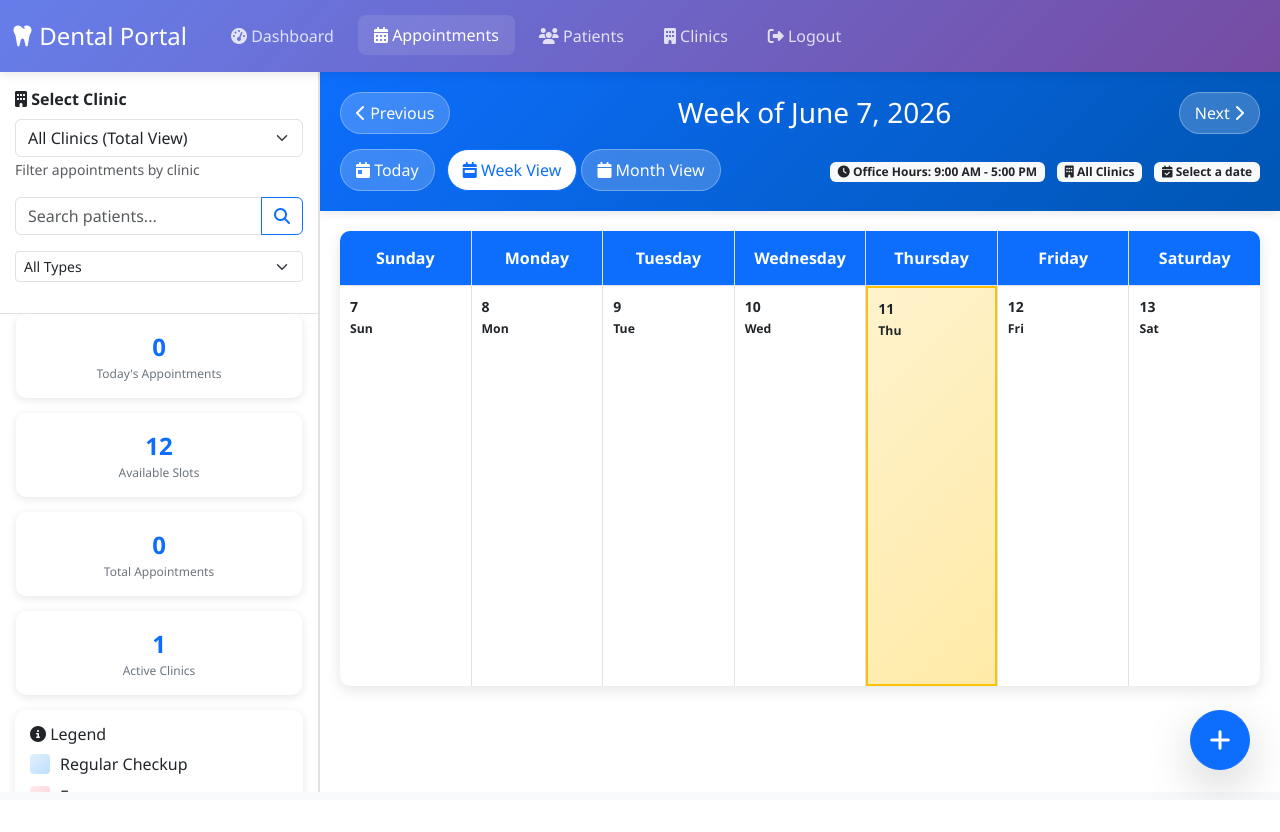
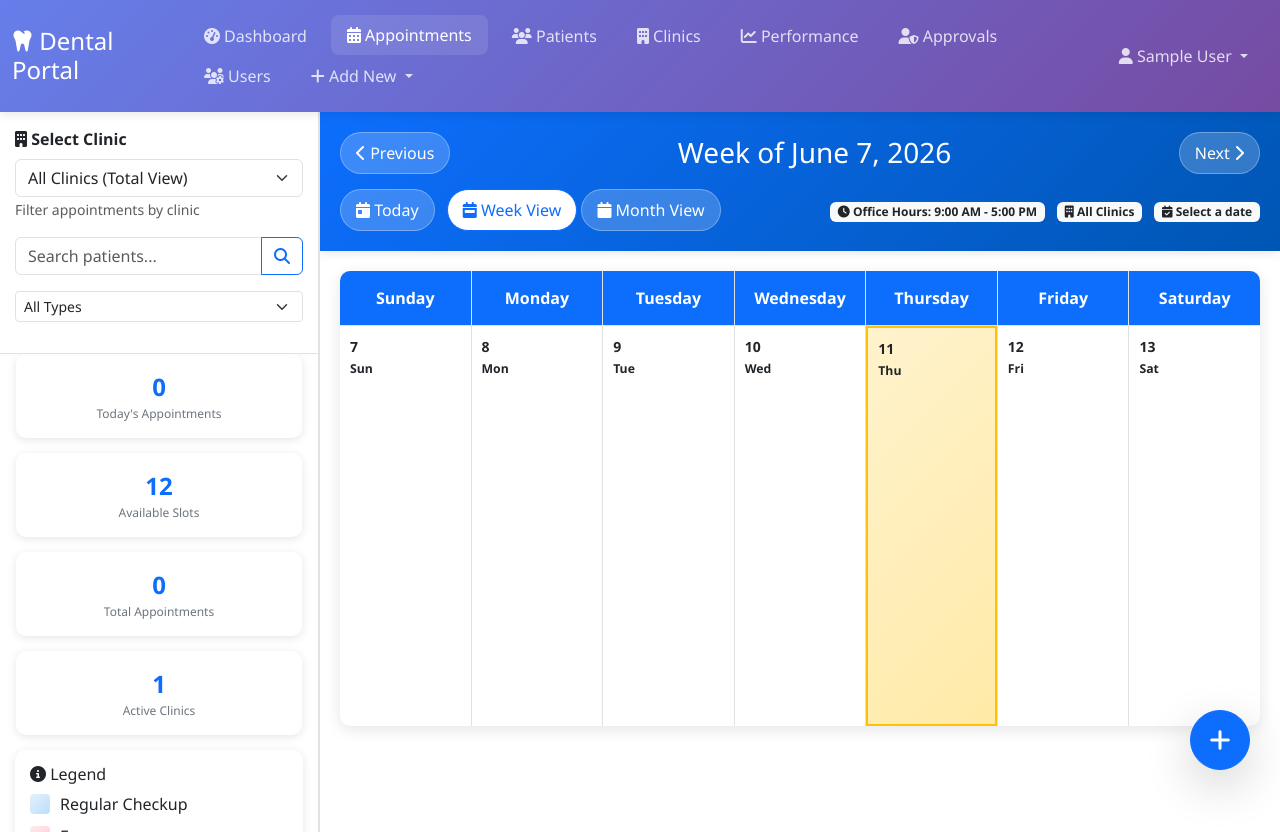
Before and after one commit to jaspherramos98/MyDentalPortal, a Flask app: template templates/appointments.html in a window 1280 px wide. Before the commit the page ends 800 px from the top, so only its background shows below. Run offline with Flask 3, Linux system fonts and the light colour scheme; the visitor is signed in with stand-in values (Sample User, id 1); the template is opened without the code that fills it: most values are stand-ins (such as "Sample title", 1, 10 or a date in 2020); a database or web service that is not in the repository returns one stand-in record (values such as "Sample title"); some libraries are stand-ins or nearby versions.

Commit message:
Appointments: unify top nav with shared base.html navbar
The standalone appointments page had drifted from the base.html navbar:
it was missing the Performance link, admin Approvals/Users links, the
"Add New" dropdown, and the user dropdown (Profile/Settings/Logout), and
used hardcoded URL paths. Rebuild its top nav to mirror base.html using
url_for() endpoints so all tabs share the same navigation.

Co-Authored-By: Claude Opus 4.8 (1M context) <noreply@anthropic.com>

```diff
--- a/templates/appointments.html
+++ b/templates/appointments.html
@@ -452,41 +452,104 @@ Description: Dental practice appointments calendar with drag-and-drop functional
     <!-- Top Navigation Bar -->
     <nav class="top-nav-bar">
         <div class="container-fluid">
+            <div class="d-flex align-items-center justify-content-between">
                 <div class="d-flex align-items-center">
-                <a href="/dashboard" class="text-white text-decoration-none me-4">
+                    <a href="{{ url_for('main.dashboard') }}" class="text-white text-decoration-none me-4">
                         <h4 class="mb-0">
                             <i class="fas fa-tooth"></i> Dental Portal
                         </h4>
                     </a>
 
-                <ul class="nav">
+                    <ul class="nav align-items-center">
                         <li class="nav-item">
-                        <a class="nav-link" href="/dashboard">
+                            <a class="nav-link" href="{{ url_for('main.dashboard') }}">
                                 <i class="fas fa-tachometer-alt"></i> Dashboard
                             </a>
                         </li>
                         <li class="nav-item">
-                        <a class="nav-link active" href="/appointments">
+                            <a class="nav-link active" href="{{ url_for('appointments.appointments') }}">
                                 <i class="fas fa-calendar-alt"></i> Appointments
                             </a>
                         </li>
                         <li class="nav-item">
-                        <a class="nav-link" href="/patients">
+                            <a class="nav-link" href="{{ url_for('patients.list_patients') }}">
                                 <i class="fas fa-users"></i> Patients
                             </a>
                         </li>
                         <li class="nav-item">
-                        <a class="nav-link" href="/clinics">
+                            <a class="nav-link" href="{{ url_for('clinics.list_clinics') }}">
                                 <i class="fas fa-building"></i> Clinics
                             </a>
                         </li>
                         <li class="nav-item">
-                        <form method="POST" action="/logout" class="d-inline">
+                            <a class="nav-link" href="{{ url_for('reports.reports') }}">
+                                <i class="fas fa-chart-line"></i> Performance
+                            </a>
+                        </li>
+                        {% if is_admin %}
+                        <li class="nav-item">
+                            <a class="nav-link" href="{{ url_for('admin.registrations') }}">
+                                <i class="fas fa-user-shield"></i> Approvals
+                            </a>
+                        </li>
+                        <li class="nav-item">
+                            <a class="nav-link" href="{{ url_for('admin.users') }}">
+                                <i class="fas fa-users-cog"></i> Users
+                            </a>
+                        </li>
+                        {% endif %}
+                        <li class="nav-item dropdown">
+                            <a class="nav-link dropdown-toggle" href="#" role="button" data-bs-toggle="dropdown">
+                                <i class="fas fa-plus"></i> Add New
+                            </a>
+                            <ul class="dropdown-menu">
+                                <li>
+                                    <a class="dropdown-item" href="{{ url_for('patients.create_patient') }}">
+                                        <i class="fas fa-user-plus"></i> New Patient
+                                    </a>
+                                </li>
+                                <li>
+                                    <a class="dropdown-item" href="{{ url_for('clinics.create_clinic') }}">
+                                        <i class="fas fa-clinic-medical"></i> New Clinic
+                                    </a>
+                                </li>
+                                <li><hr class="dropdown-divider"></li>
+                                <li>
+                                    <a class="dropdown-item" href="{{ url_for('appointments.appointments') }}">
+                                        <i class="fas fa-calendar-plus"></i> New Appointment
+                                    </a>
+                                </li>
+                            </ul>
+                        </li>
+                    </ul>
+                </div>
+
+                <ul class="nav">
+                    <li class="nav-item dropdown">
+                        <a class="nav-link dropdown-toggle" href="#" role="button" data-bs-toggle="dropdown">
+                            <i class="fas fa-user"></i> {{ session.user_name or 'User' }}
+                        </a>
+                        <ul class="dropdown-menu dropdown-menu-end">
+                            <li>
+                                <a class="dropdown-item" href="{{ url_for('main.settings') }}">
+                                    <i class="fas fa-user-cog"></i> Profile
+                                </a>
+                            </li>
+                            <li>
+                                <a class="dropdown-item" href="{{ url_for('main.settings') }}">
+                                    <i class="fas fa-cog"></i> Settings
+                                </a>
+                            </li>
+                            <li><hr class="dropdown-divider"></li>
+                            <li>
+                                <form method="POST" action="{{ url_for('auth.logout') }}">
                                     <input type="hidden" name="csrf_token" value="{{ csrf_token() }}">
-                            <button type="submit" class="nav-link border-0 bg-transparent">
+                                    <button type="submit" class="dropdown-item">
                                         <i class="fas fa-sign-out-alt"></i> Logout
                                     </button>
                                 </form>
+                            </li>
+                        </ul>
                     </li>
                 </ul>
             </div>
```
Lines whose indentation alone changed are shown as unchanged.
